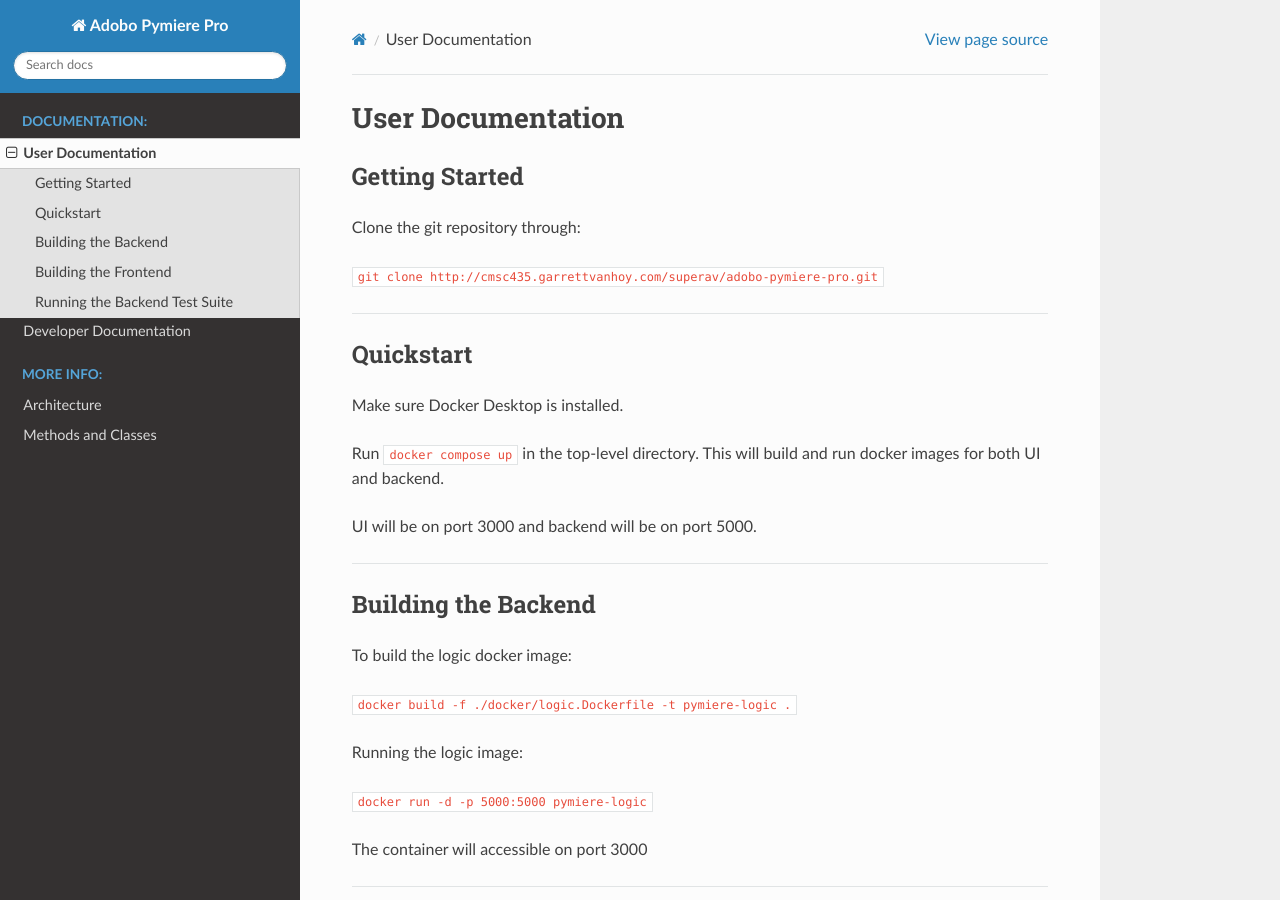
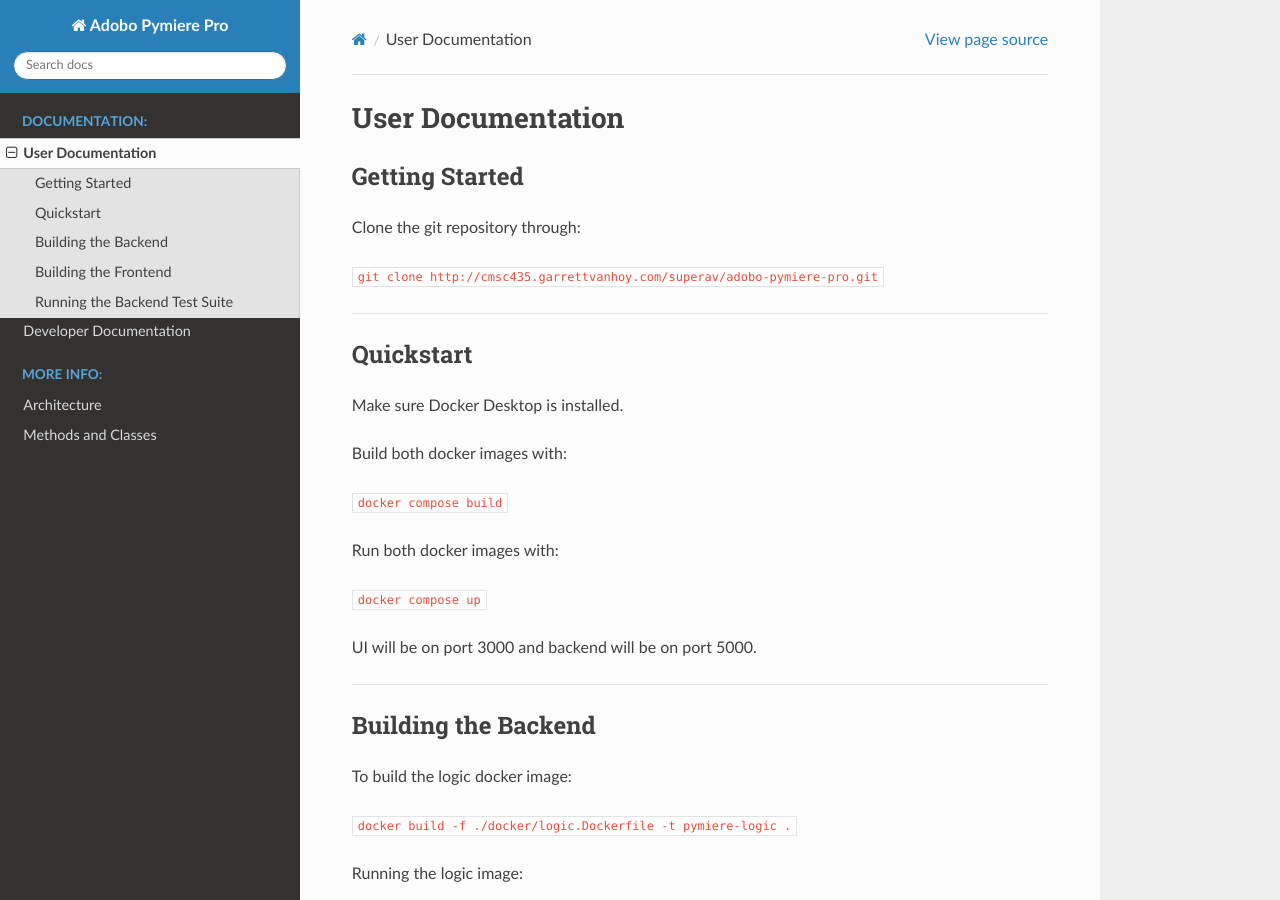
Before and after one commit to superav/adobo-pymiere-pro, a Sphinx documentation site: the page built from docs/source/userdocs.md, in a window 1280 px wide and 900 px high. Built offline with Sphinx 7.4.7 and the Read the Docs theme 2.0.0, drawn with Linux system fonts in a browser that asks for light colours.

Commit message:
Updated user docs

````diff
--- a/docs/source/userdocs.md
+++ b/docs/source/userdocs.md
@@ -12,7 +12,13 @@ Clone the git repository through:
 
 Make sure Docker Desktop is installed.
 
-Run `docker compose up` in the top-level directory. This will build and run docker images for both UI and backend.
+Build both docker images with:
+
+```docker compose build```
+
+Run both docker images with:
+
+```docker compose up```
 
 UI will be on port 3000 and backend will be on port 5000.
 
````
